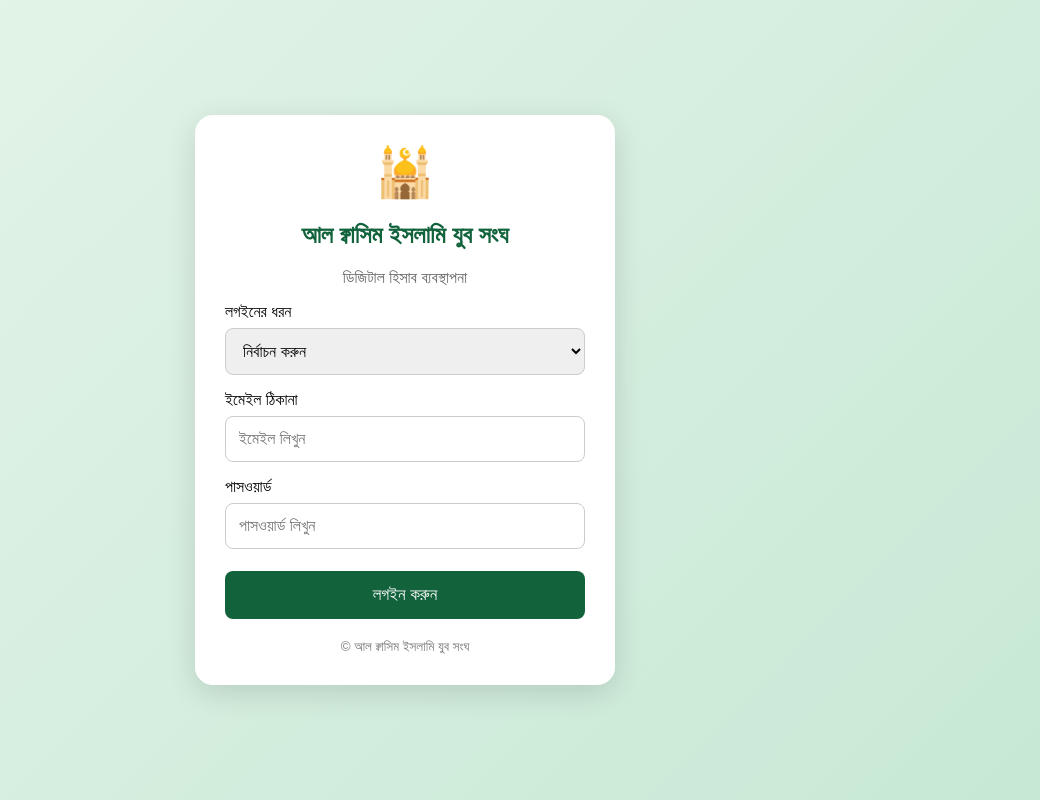
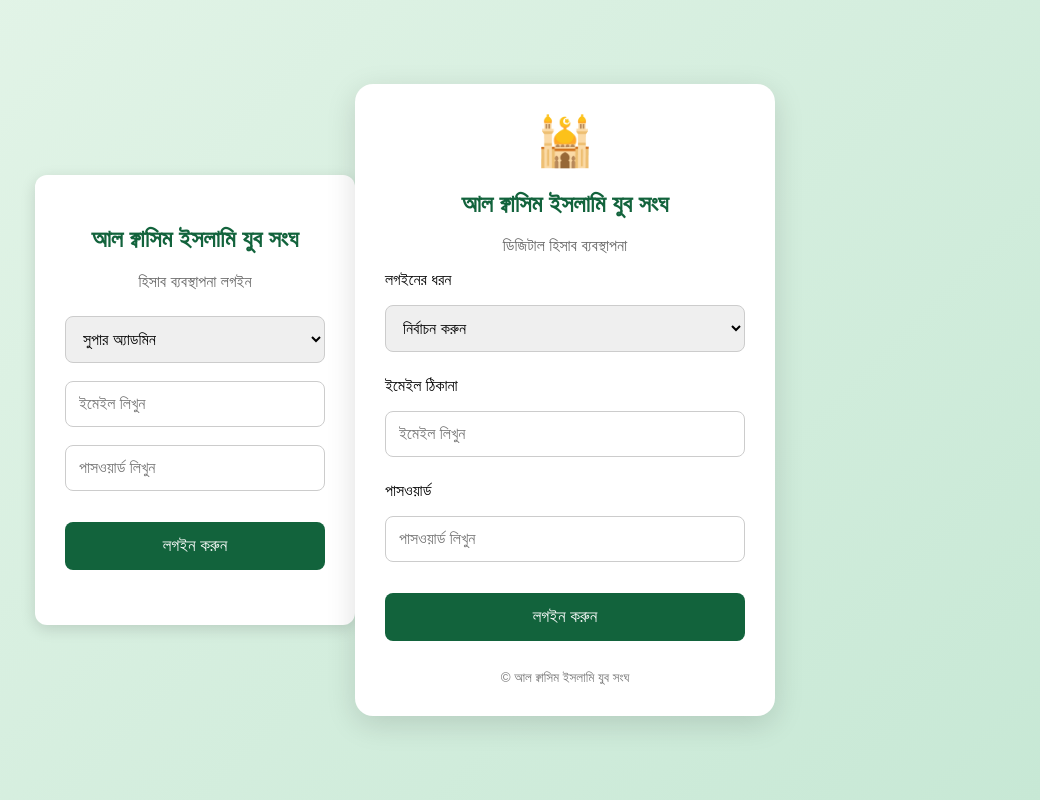
Before and after one commit to aliakboralmahmud345-hue/al-qasim-youth-organization, a plain HTML site: page index.html in a window 1280 px wide. Shown: the whole page, without its empty margins (235-1275 px from the left). Drawn offline with nearby package versions, Linux system fonts and the light colour scheme.

Commit message:
Update index.html

```diff
--- a/index.html
+++ b/index.html
@@ -1,3 +1,111 @@
+
+<!DOCTYPE html>
+<html lang="bn">
+<head>
+  <meta charset="UTF-8">
+  <meta name="viewport" content="width=device-width, initial-scale=1.0">
+  <title>আল ক্বাসিম ইসলামি যুব সংঘ - লগইন</title>
+  <script src="https://cdn.jsdelivr.net/npm/@supabase/supabase-js@2"></script>
+  <style>
+    body {
+      font-family: Arial, sans-serif;
+      background: #eef5f0;
+      display: flex;
+      justify-content: center;
+      align-items: center;
+      min-height: 100vh;
+      margin: 0;
+    }
+    .login {
+      background: white;
+      padding: 30px;
+      border-radius: 12px;
+      width: 320px;
+      box-shadow: 0 4px 15px #0002;
+      text-align: center;
+    }
+    h2 { color: #087443; }
+    input, button, select {
+      box-sizing: border-box;
+      width: 100%;
+      padding: 12px;
+      margin: 9px 0;
+      border: 1px solid #ccc;
+      border-radius: 6px;
+      font-size: 15px;
+    }
+    button {
+      background: #087443;
+      color: white;
+      border: 0;
+      cursor: pointer;
+    }
+    #message { color: #b00020; }
+  </style>
+</head>
+<body>
+  <div class="login">
+    <h2>আল ক্বাসিম ইসলামি যুব সংঘ</h2>
+    <p>হিসাব ব্যবস্থাপনা লগইন</p>
+
+    <select id="role">
+      <option value="super_admin">সুপার অ্যাডমিন</option>
+      <option value="org_admin">সংগঠন অ্যাডমিন</option>
+      <option value="member">সদস্য</option>
+    </select>
+
+    <input id="email" type="email" placeholder="ইমেইল লিখুন">
+    <input id="password" type="password" placeholder="পাসওয়ার্ড লিখুন">
+
+    <button id="loginBtn">লগইন করুন</button>
+    <p id="message"></p>
+  </div>
+
+  <script>
+    const SUPABASE_URL = "https://qkwbzlpccuuzygqbacuk.supabase.co/rest/v1/";
+    const SUPABASE_KEY = "sb_publishable_DyOTkY2CxMM-iqdW94ehnw_RB8vqB8_";
+
+    const db = window.supabase.createClient(
+      SUPABASE_URL,
+      SUPABASE_KEY
+    );
+
+    document.getElementById("loginBtn").addEventListener("click", async () => {
+      const email = document.getElementById("email").value.trim();
+      const password = document.getElementById("password").value;
+      const selectedRole = document.getElementById("role").value;
+      const message = document.getElementById("message");
+
+      message.textContent = "লগইন হচ্ছে...";
+
+      const { data, error } = await db.auth.signInWithPassword({
+        email,
+        password
+      });
+
+      if (error) {
+        message.textContent = "লগইন হয়নি: " + error.message;
+        return;
+      }
+
+      const { data: profile, error: profileError } = await db
+        .from("profiles")
+        .select("role")
+        .eq("id", data.user.id)
+        .single();
+
+      if (profileError || !profile || profile.role !== selectedRole) {
+        await db.auth.signOut();
+        message.textContent = "আপনার অ্যাকাউন্টের ধরন সঠিক নয়।";
+        return;
+      }
+
+      message.style.color = "green";
+      message.textContent = "লগইন সফল হয়েছে!";
+    });
+  </script>
+</body>
+</html>
 
 <!DOCTYPE html>
 <html lang="bn">
```
